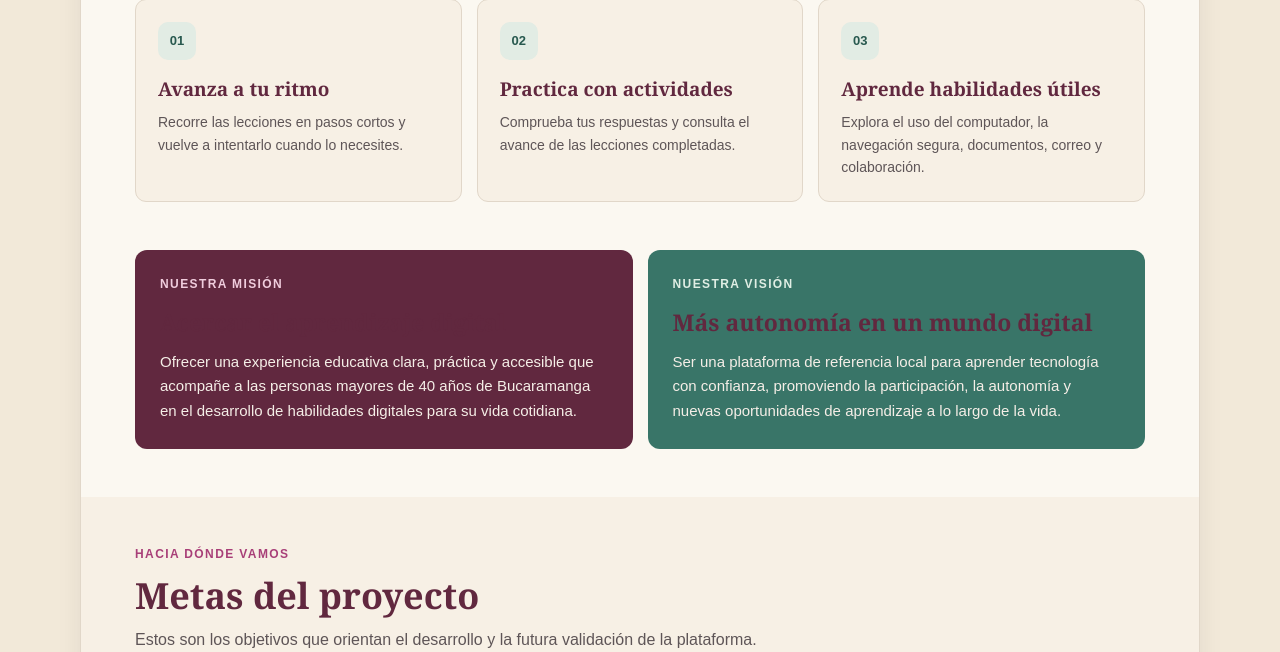
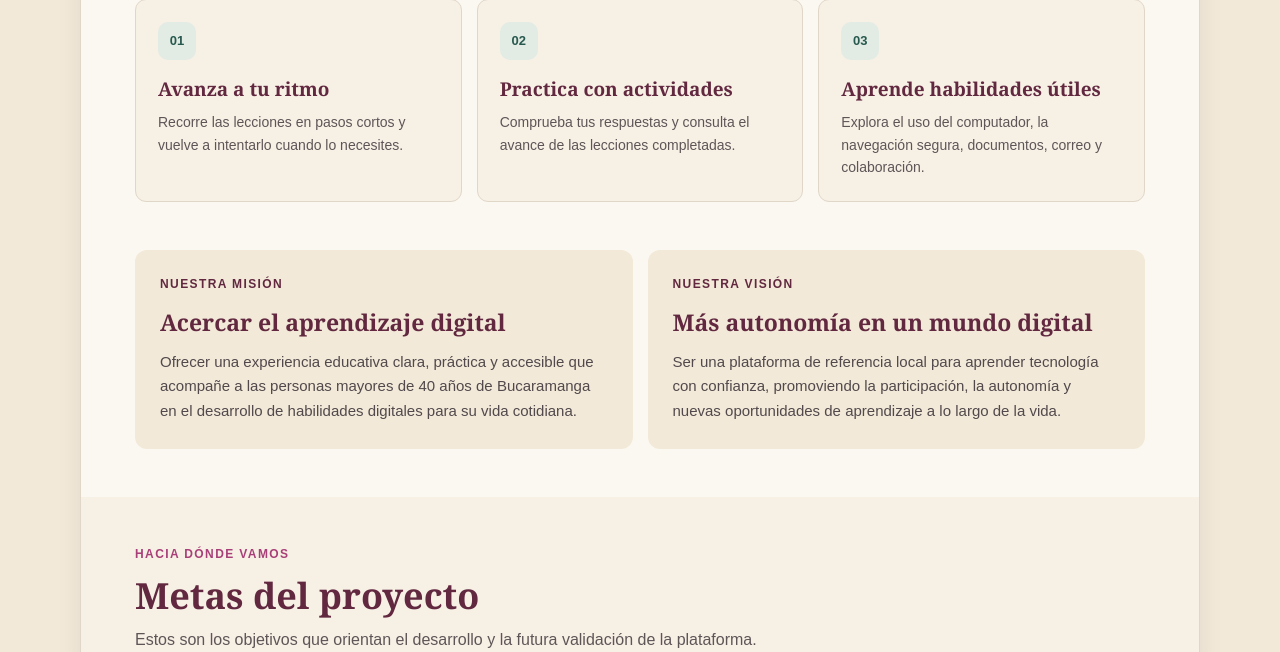
Before and after one commit to Jonathan-Parra-System/Proyecto-de-grado, a Flask app: page / in a window 1280 px wide. Shown: the part 875-1527 px from the top of the page. Run offline with Flask 3, Linux system fonts and the light colour scheme.

Commit message:
Cambiar color de cajas de misión y visión

```diff
--- a/static/style.css
+++ b/static/style.css
@@ -1290,32 +1290,24 @@
 .home-purpose-card {
     padding: 25px;
     border-radius: 12px;
-    background: var(--home-wine);
-    color: var(--home-paper);
-}
-
-.home-purpose-vision {
-    background: var(--home-opal);
+    background: var(--home-beige);
+    color: var(--home-ink);
 }
 
 .home-purpose-card .home-eyebrow {
-    color: #f0cddd !important;
-}
-
-.home-purpose-vision .home-eyebrow {
-    color: #e0eee4 !important;
+    color: var(--home-wine) !important;
 }
 
 .home-purpose-card h2 {
     margin: 0 0 9px;
-    color: #fff;
+    color: var(--home-wine);
     font-family: Georgia, serif;
     font-size: 23px;
 }
 
 .learning-page .home-purpose-card p:last-child {
     margin: 0;
-    color: #f5eee7;
+    color: #51494b;
     font-size: 15px;
     line-height: 1.65;
 }
```
